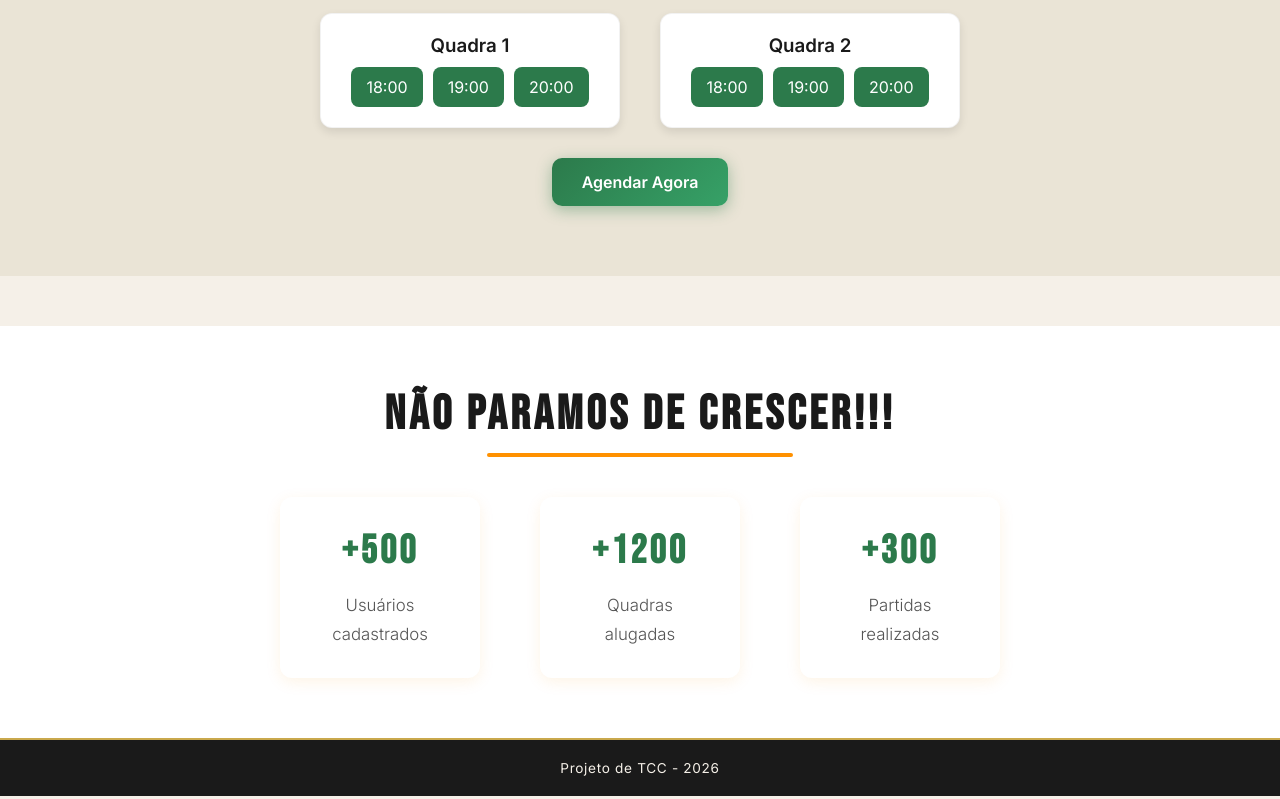
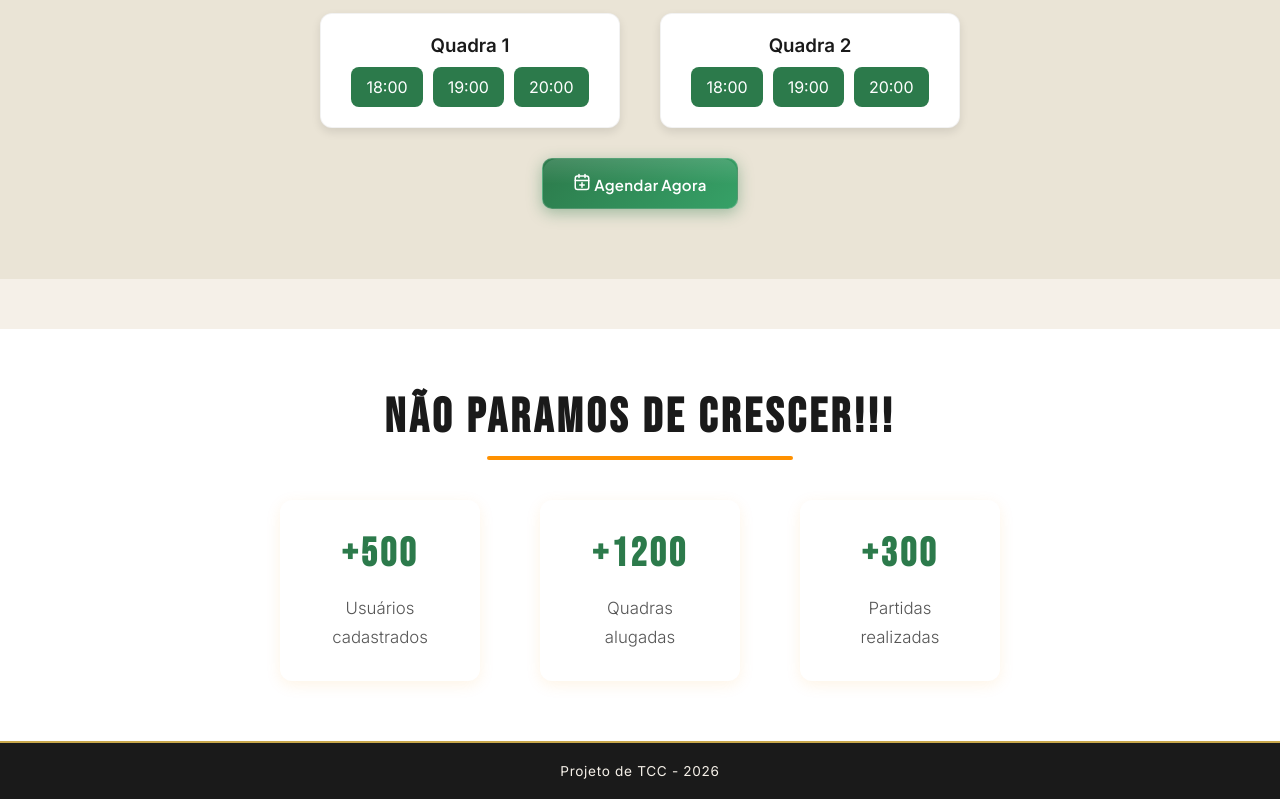
Before and after one commit to gabrieljosemarquesdasilva/TCC-2026, a plain HTML site: page Site/index.html in a window 1280 px wide. Shown: the part 1034-1833 px from the top of the page. Drawn offline with Linux system fonts and the light colour scheme.

Commit message:
botao agendar

```diff
--- a/Site/index.html
+++ b/Site/index.html
@@ -105,8 +105,18 @@
 
 </div>
 
-<!-- BOTÃO AGORA FORA -->
-<a href="agendamento.html" class="botao-agendar">Agendar Agora</a>
+<!-- BOTÃO AGENDAMENTO -->
+<a href="agendamento.html" class="botao-agendar">
+  <svg width="18" height="18" viewBox="0 0 24 24" fill="none" stroke="currentColor" stroke-width="2" stroke-linecap="round" stroke-linejoin="round">
+    <rect x="3" y="4" width="18" height="18" rx="3"/>
+    <line x1="16" y1="2" x2="16" y2="6"/>
+    <line x1="8" y1="2" x2="8" y2="6"/>
+    <line x1="3" y1="10" x2="21" y2="10"/>
+    <line x1="9" y1="16" x2="15" y2="16"/>
+    <line x1="12" y1="13" x2="12" y2="19"/>
+  </svg>
+  Agendar Agora
+</a>
 
 </section>
 
--- a/Site/style.css
+++ b/Site/style.css
@@ -1,5 +1,53 @@
 @import url('https://fonts.googleapis.com/css2?family=Bebas+Neue&family=Inter:wght@300;400;600&display=swap');
+@import url('https://fonts.googleapis.com/css2?family=Plus+Jakarta+Sans:wght@500;600&display=swap');
 
+/* ── BOTÃO PARA AGENDAR ── */
+
+.botao-agendar {
+  position: relative;
+  display: inline-flex;
+  align-items: center;
+  gap: 10px;
+  padding: 15px 36px;
+  background: linear-gradient(135deg, #1e6b3f 0%, #28925a 60%, #34b870 100%);
+  color: #fff;
+  border-radius: 14px;
+  text-decoration: none;
+  font-weight: 600;
+  font-size: 15px;
+  font-family: 'Plus Jakarta Sans', sans-serif;
+  letter-spacing: 0.02em;
+  border: 1px solid rgba(255,255,255,0.18);
+  box-shadow:
+    0 2px 0 rgba(0,0,0,0.18),
+    0 6px 20px rgba(30,107,63,0.38),
+    inset 0 1px 0 rgba(255,255,255,0.22);
+  transition: transform 0.18s ease, box-shadow 0.18s ease, filter 0.18s ease;
+  overflow: hidden;
+}
+
+.botao-agendar::before {
+  content: '';
+  position: absolute;
+  top: 0; left: 0; right: 0;
+  height: 50%;
+  background: linear-gradient(180deg, rgba(255,255,255,0.13) 0%, transparent 100%);
+  border-radius: 14px 14px 0 0;
+  pointer-events: none;
+}
+
+.botao-agendar:hover {
+  transform: translateY(-2px);
+  box-shadow:
+    0 4px 0 rgba(0,0,0,0.16),
+    0 12px 28px rgba(30,107,63,0.48),
+    inset 0 1px 0 rgba(255,255,255,0.26);
+  filter: brightness(1.06);
+}
+
+.botao-agendar:active {
+  transform: translateY(1px);
+}
 * {
   box-sizing: border-box;
   margin: 0;
@@ -404,17 +452,10 @@ color:white;
 border-radius:10px;
 text-decoration:none;
 font-weight:bold;
-transition:0.3s;
 width:fit-content;
 margin:30px auto 0;
 box-shadow: 0 4px 15px rgba(44,122,75,0.4);
 }
-
-.botao-agendar:hover{
-transform:scale(1.08);
-background:#256b40;
-}
-
 
 /* Título */
 .quadras h2{
```
